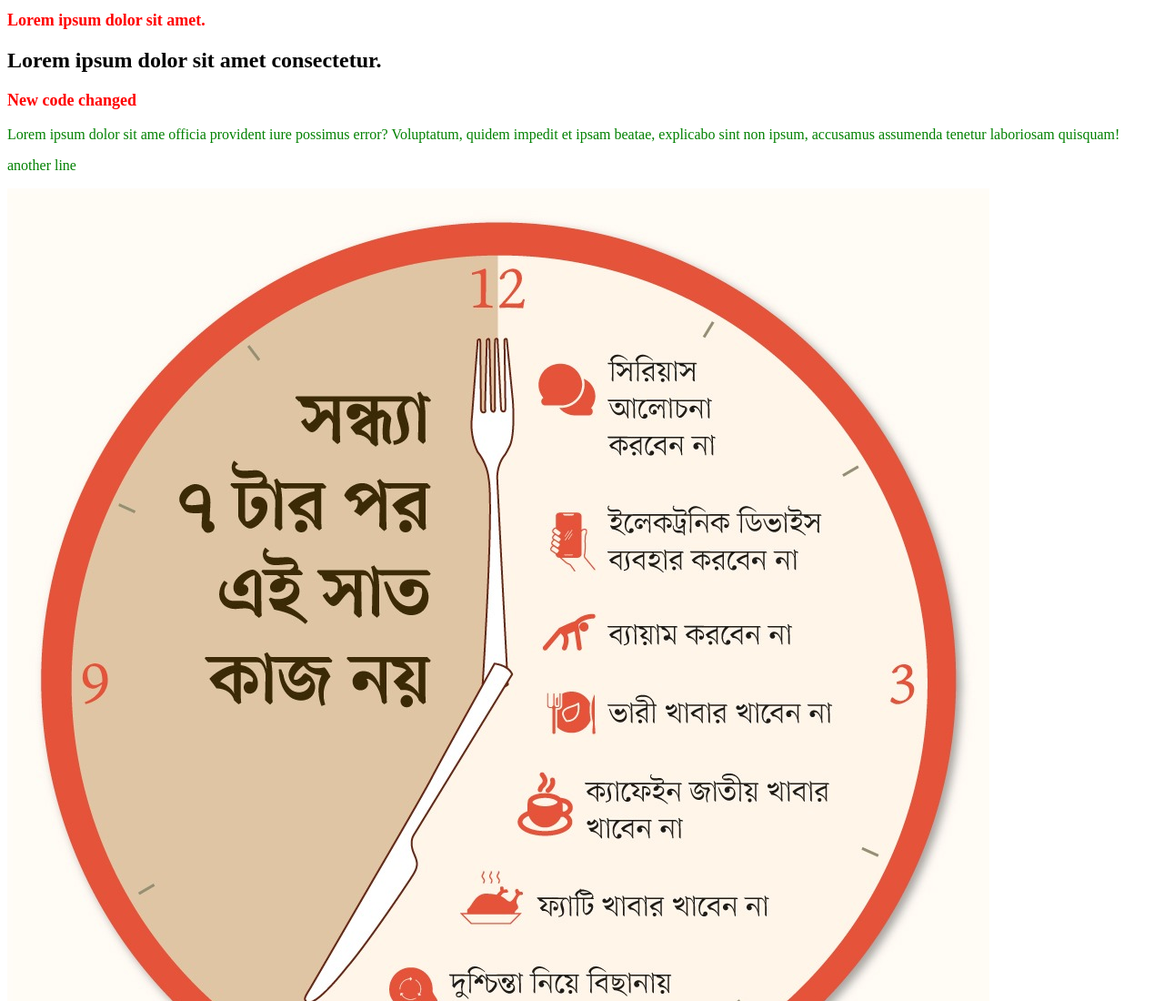
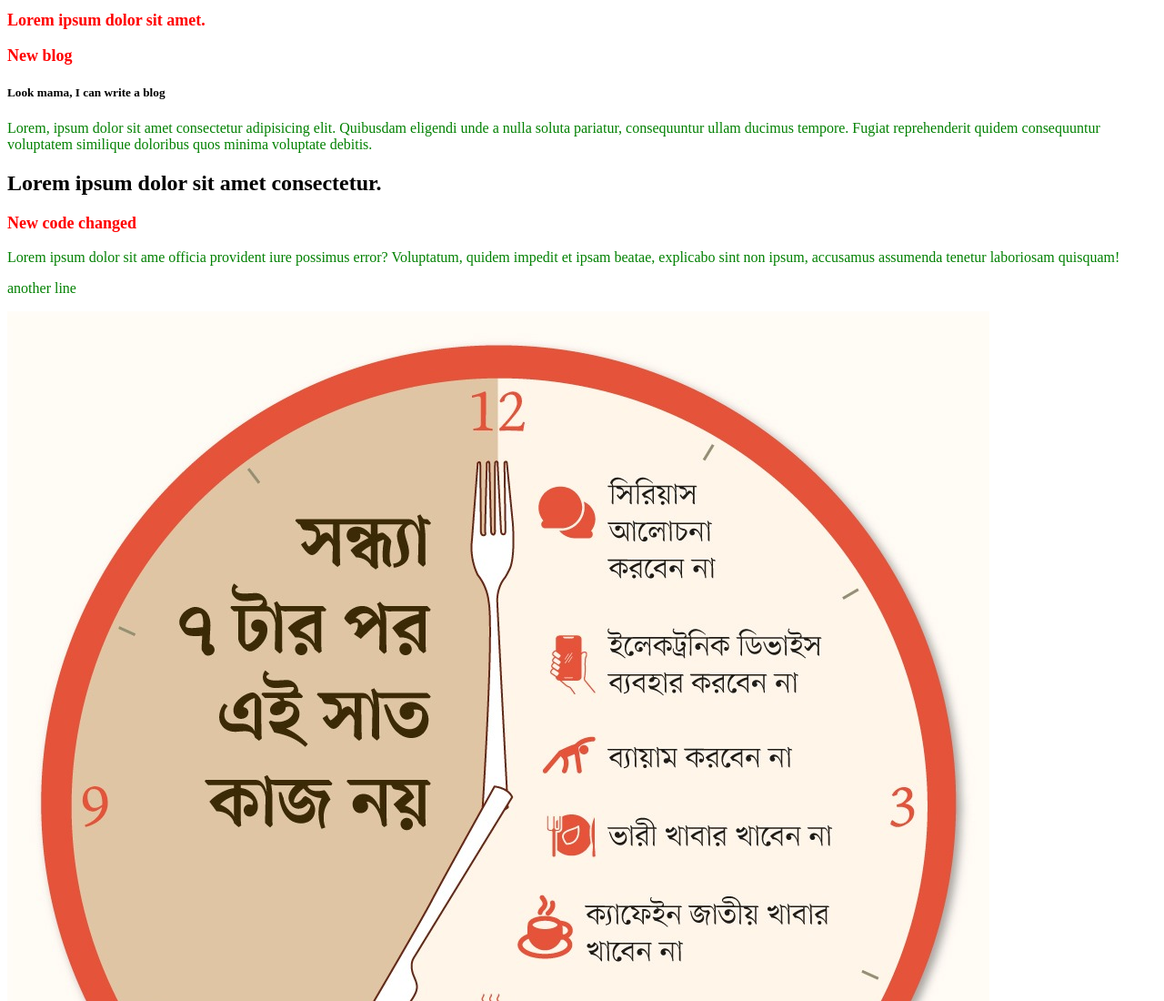
Before and after one commit to ProAshfaq/my-second-repo-reset, a plain HTML site: page index.html in a window 1280 px wide. Shown: the top 1100 px of the page at 91% size. Drawn offline with Linux system fonts and the light colour scheme.

Commit message:
something added

```diff
--- a/index.html
+++ b/index.html
@@ -9,6 +9,11 @@
 </head>
 <body>
     <h1>Lorem ipsum dolor sit amet.</h1>
+    <div>
+        <h3>New blog</h3>
+        <h5>Look mama, I can write a blog</h5>
+        <p>Lorem, ipsum dolor sit amet consectetur adipisicing elit. Quibusdam eligendi unde a nulla soluta pariatur, consequuntur ullam ducimus tempore. Fugiat reprehenderit quidem consequuntur voluptatem similique doloribus quos minima voluptate debitis.</p>
+    </div>
     <h2>Lorem ipsum dolor sit amet consectetur.</h2>
     <h3>New code changed</h3>
     <p>Lorem ipsum dolor sit ame officia provident iure possimus error? Voluptatum, quidem impedit et ipsam beatae, explicabo sint non ipsum, accusamus assumenda tenetur laboriosam quisquam!</p>
```
